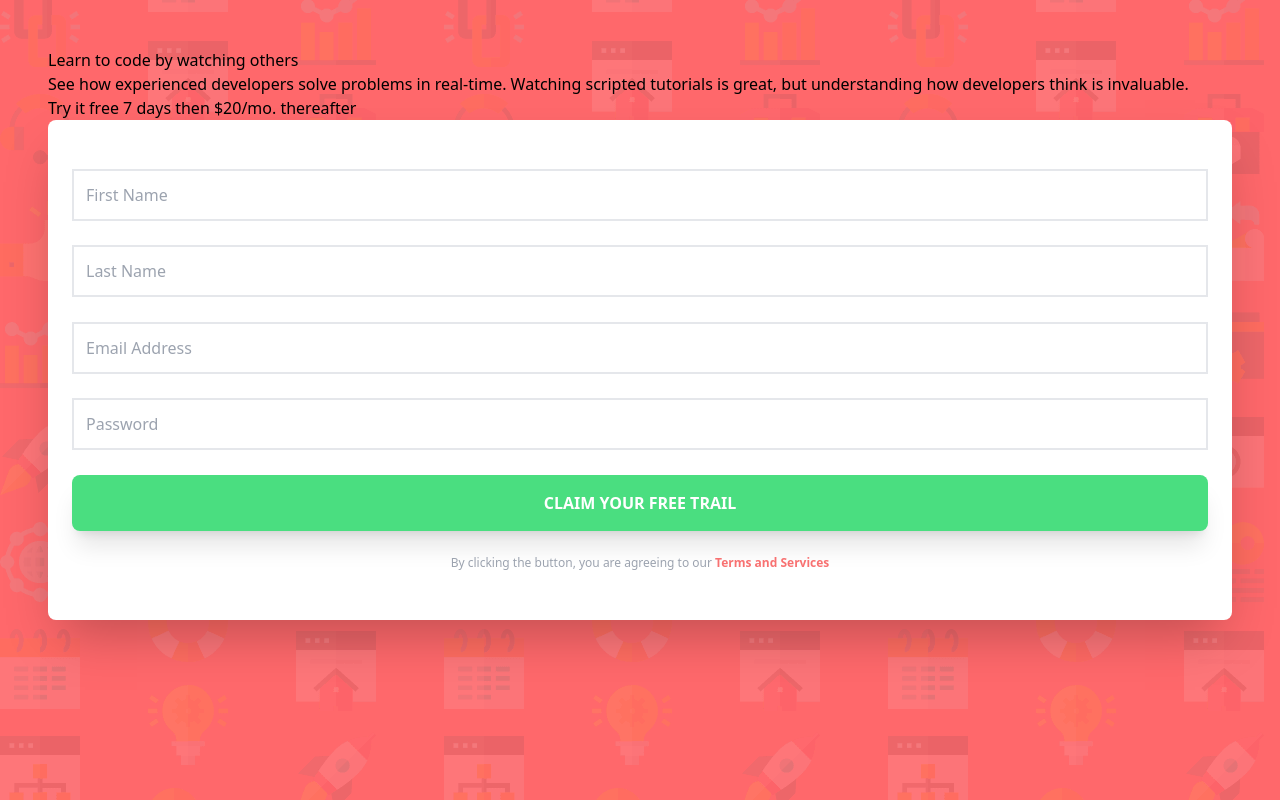
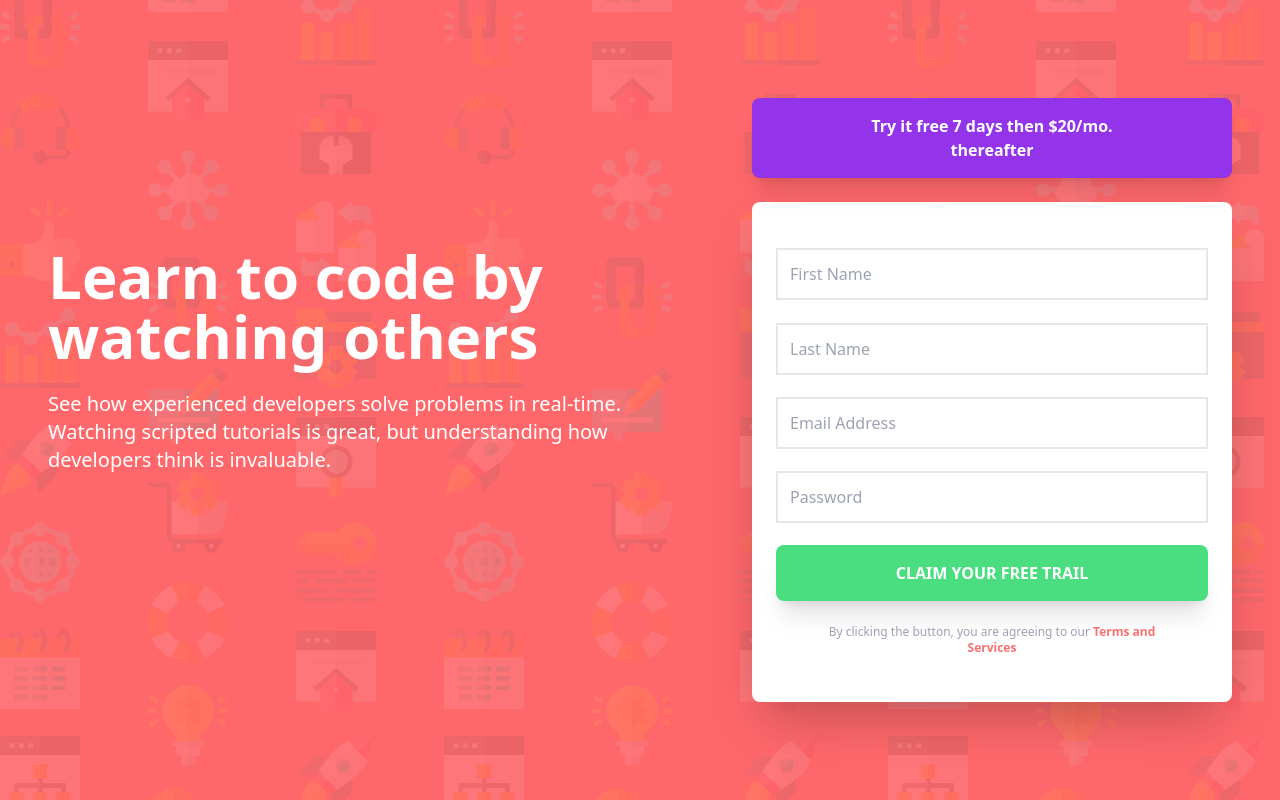
Before and after one commit to Folka2134/signup-form, a React (Vite) app: page / in a window 1280 px wide. Built offline with nearby package versions, Linux system fonts and the light colour scheme.

Commit message:
finished layout and styles

```diff
--- a/src/App.jsx
+++ b/src/App.jsx
@@ -34,10 +34,12 @@ function App() {
   console.log(formik.errors);
 
   return (
-    <div className="App h-screen bg-[#ff686b] bg-[url('./assets/bg-intro-desktop.png')] w-screen p-12">
-      <div>
-        <h1>Learn to code by watching others</h1>
-        <p>
+    <div className="flex flex-col xl:flex-row items-center justify-center text-center xl:text-left h-screen bg-[#ff686b] bg-[url('./assets/bg-intro-desktop.png')] w-screen p-12">
+      <div className=" text-white mb-20 xl:mr-32 xl:max-w-xl">
+        <h1 className="text-3xl md:text-6xl font-bold mb-6">
+          Learn to code by watching others
+        </h1>
+        <p className="md:text-xl">
           See how experienced developers solve problems in real-time. Watching
           scripted tutorials is great, but understanding how developers think is
           invaluable.
@@ -45,7 +47,9 @@ function App() {
       </div>
       <div>
         <div>
-          <p>Try it free 7 days then $20/mo. thereafter</p>
+          <button className="text-white font-semibold p-4 px-24 rounded-lg shadow-xl bg-purple-600 active:bg-purple-500 mb-6">
+            Try it free 7 days then $20/mo. thereafter
+          </button>
         </div>
         <div>
           <form
```
